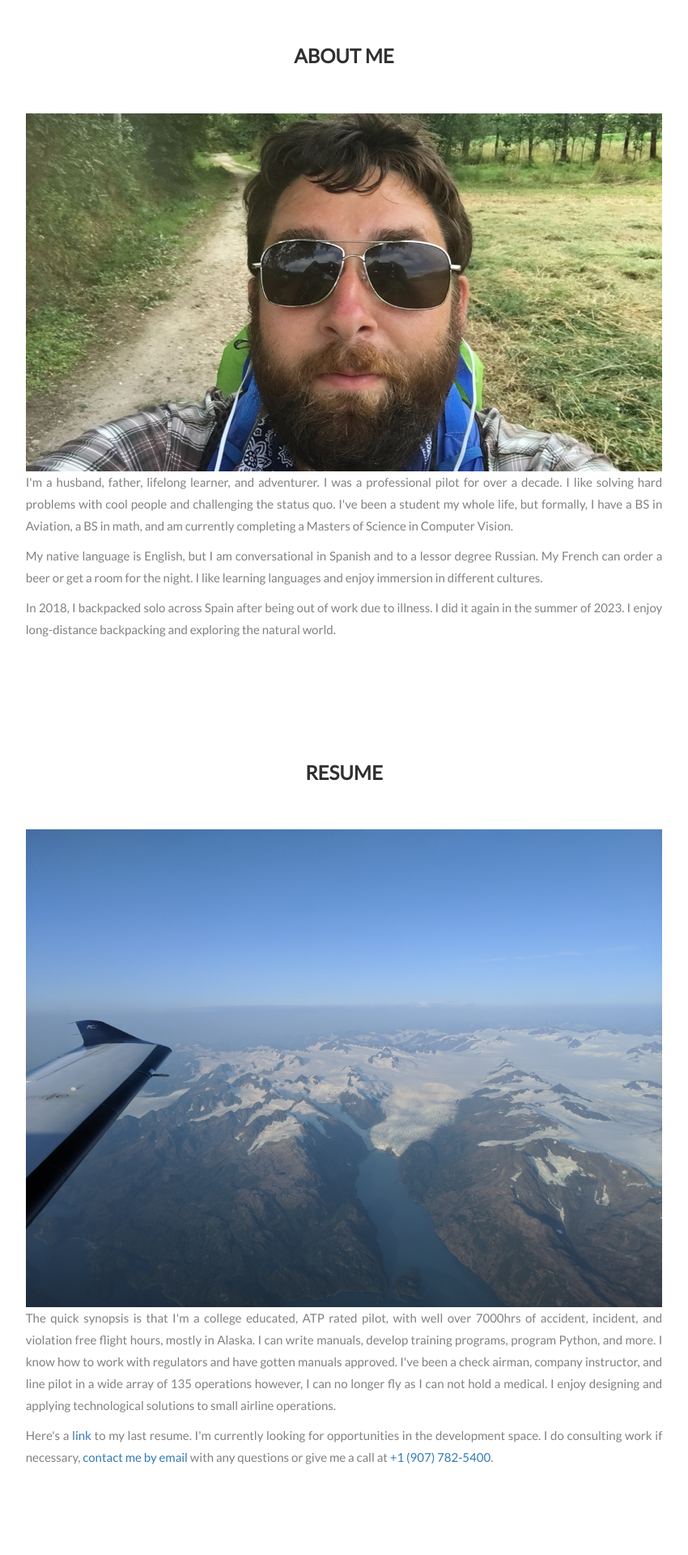
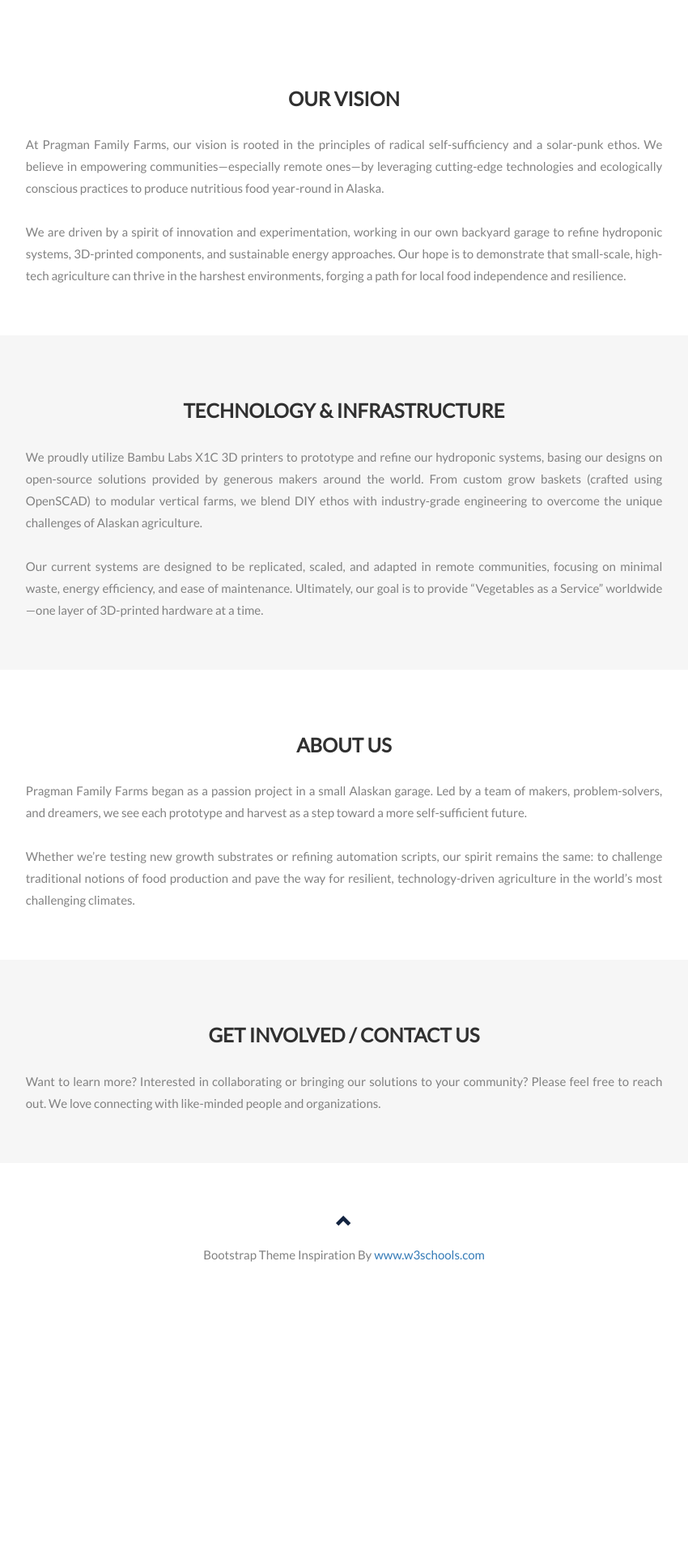
Before and after one commit to patpragman/pragman_dot_io, a Flask app: page / in a window 1280 px wide. Shown: the part 353-2273 px from the top of the page at 81% size, without its empty margins (215-1065 px from the left). After the commit the page ends 1911 px from the top, so only its background shows below. Run offline with Flask 3, Linux system fonts and the light colour scheme; some libraries are stand-ins or nearby versions.

Commit message:
initial changes to move to farm-site

```diff
--- a/templates/main.html
+++ b/templates/main.html
@@ -1,15 +1,20 @@
 <!DOCTYPE html>
 <html lang="en">
 <head>
-  <!-- Theme Made By www.w3schools.com -->
-  <title>Patrick Pragman</title>
+  <!-- Template updated for Pragman Family Farms -->
+  <title>Pragman Family Farms</title>
   <meta charset="utf-8">
   <meta name="viewport" content="width=device-width, initial-scale=1">
+
+  <!-- Bootstrap CSS & Google Fonts -->
   <link rel="stylesheet" href="https://maxcdn.bootstrapcdn.com/bootstrap/3.4.1/css/bootstrap.min.css">
   <link href="https://fonts.googleapis.com/css?family=Montserrat" rel="stylesheet" type="text/css">
   <link href="https://fonts.googleapis.com/css?family=Lato" rel="stylesheet" type="text/css">
+
+  <!-- jQuery and Bootstrap JS -->
   <script src="https://ajax.googleapis.com/ajax/libs/jquery/3.5.1/jquery.min.js"></script>
   <script src="https://maxcdn.bootstrapcdn.com/bootstrap/3.4.1/js/bootstrap.min.js"></script>
+
   <style>
     body {
       font: 400 15px Lato, sans-serif;
@@ -31,18 +36,19 @@
       margin-bottom: 30px;
     }
     .jumbotron {
-    background-color: #122340;
+      background-color: #122340; /* Main brand color */
       color: #fff;
       padding: 100px 25px;
       font-family: Montserrat, sans-serif;
-    background-image: url("{{url_for('static', filename='herobanner.png')}}");
-    background-size:cover;
+      background-image: url("{{ url_for('static', filename='herobanner.png') }}");
+      background-size: cover;
+      background-position: center;
     }
-
-  .body_text{
+    .body_text {
       text-align: justify;
       text-justify: inter-word;
       width: 65%;
+      margin: 0 auto; /* center the text block */
     }
     .container-fluid {
       padding: 60px 50px;
@@ -68,7 +74,8 @@
       height: 100%;
       margin-bottom: 10px;
     }
-  .carousel-control.right, .carousel-control.left {
+    .carousel-control.right,
+    .carousel-control.left {
       background-image: none;
       color: #122340;
     }
@@ -90,16 +97,11 @@
     }
     .panel {
       border: 1px solid #122340;
-    border-radius:0 !important;
+      border-radius: 0 !important;
       transition: box-shadow 0.5s;
     }
     .panel:hover {
-    box-shadow: 5px 0px 40px rgba(0,0,0, .2);
-  }
-  .panel-footer .btn:hover {
-    border: 1px solid #122340;
-    background-color: #fff !important;
-    color: #122340;
+      box-shadow: 5px 0px 40px rgba(0, 0, 0, 0.2);
     }
     .panel-heading {
       color: #fff !important;
@@ -114,12 +116,10 @@
     .panel-footer {
       background-color: white !important;
     }
-  .panel-footer h3 {
-    font-size: 32px;
-  }
-  .panel-footer h4 {
-    color: #aaa;
-    font-size: 14px;
+    .panel-footer .btn:hover {
+      border: 1px solid #122340;
+      background-color: #fff !important;
+      color: #122340;
     }
     .panel-footer .btn {
       margin: 15px 0;
@@ -136,12 +136,13 @@
       letter-spacing: 4px;
       border-radius: 0;
       font-family: Montserrat, sans-serif;
-
     }
-  .navbar li a, .navbar .navbar-brand {
+    .navbar li a,
+    .navbar .navbar-brand {
       color: #fff !important;
     }
-  .navbar-nav li a:hover, .navbar-nav li.active a {
+    .navbar-nav li a:hover,
+    .navbar-nav li.active a {
       color: #122340 !important;
       background-color: #fff !important;
     }
@@ -154,7 +155,9 @@
       margin-bottom: 20px;
       color: #122340;
     }
-  .slideanim {visibility:hidden;}
+    .slideanim {
+      visibility: hidden;
+    }
     .slide {
       animation-name: slide;
       -webkit-animation-name: slide;
@@ -191,6 +194,9 @@
         width: 100%;
         margin-bottom: 35px;
       }
+      .body_text {
+        width: 90%;
+      }
     }
     @media screen and (max-width: 480px) {
       .logo {
@@ -199,151 +205,157 @@
     }
   </style>
 </head>
+
 <body id="myPage" data-spy="scroll" data-target=".navbar" data-offset="60">
 
+<!-- NAVBAR -->
 <nav class="navbar navbar-default navbar-fixed-top">
   <div class="container">
     <div class="navbar-header">
+      <!-- Collapsed menu button -->
       <button type="button" class="navbar-toggle" data-toggle="collapse" data-target="#myNavbar">
         <span class="icon-bar"></span>
         <span class="icon-bar"></span>
         <span class="icon-bar"></span>
       </button>
-      <!-- <a class="navbar-brand" href="#myPage">Logo</a> -->
+      <!-- Placeholder LOGO (coming soon) -->
+      <!-- <a class="navbar-brand" href="#myPage"><img src="{{ url_for('static', filename='placeholder_logo.png') }}" alt="Pragman Family Farms Logo" style="height: 30px;"></a> -->
     </div>
     <div class="collapse navbar-collapse" id="myNavbar">
       <ul class="nav navbar-nav navbar-right">
-          <li><a href="#main">Main</a></li>
-          <li><a href="#about">About Me</a></li>
-          <li><a href="#resume">Resume</a></li>
-          <li><a href="#projects">Portfolio</a></li>
-          <li><a href="/misc">Misc</a> </li>
-
+        <li><a href="#main">HOME</a></li>
+        <li><a href="#vision">OUR VISION</a></li>
+        <li><a href="#technology">TECHNOLOGY</a></li>
+        <li><a href="#about">ABOUT</a></li>
+        <li><a href="#contact">CONTACT</a></li>
       </ul>
     </div>
   </div>
 </nav>
 
-<div id='main' class="jumbotron text-center">
-  <h1>Patrick Pragman</h1>
+<!-- MAIN JUMBOTRON -->
+<div id="main" class="jumbotron text-center">
+  <h1>Pragman Family Farms</h1>
+  <p>Healthy Food, Grown with High-Tech Infrastructure in Alaska</p>
 </div>
 
-<!-- Container (About Me)) -->
-<div id="about" class="container-fluid">
-  <div class="row" align="center">
-
-    <div class="col">
-      <h2>About Me</h2><br>
-      <img src="{{url_for('static', filename='me.jpeg')}}" style="width:65%">
-      <p class="body_text" >I'm a husband, father, lifelong learner, and adventurer.  I was a professional pilot for over a decade.  I like solving hard problems with cool people and challenging the status quo.  I've been a student my whole life, but formally, I have a BS in Aviation, a BS in math, and am currently completing a Masters of Science in Computer Vision.</p>
-
-      <p class="body_text">My native language is English, but I am conversational in Spanish and to a lessor degree Russian.  My French can order a beer or get a room for the night.  I like learning languages and enjoy immersion in different cultures.</p>
-
-      <p class="body_text">In 2018, I backpacked solo across Spain after being out of work due to illness.  I did it again in the summer of 2023.  I enjoy long-distance backpacking and exploring the natural world.</p>
-
-    </div>
-
+<!-- OUR VISION SECTION -->
+<div id="vision" class="container-fluid">
+  <div class="row text-center">
+    <h2>Our Vision</h2>
+    <p class="body_text">
+      At Pragman Family Farms, our vision is rooted in the principles of radical self-sufficiency and a solar-punk ethos.
+      We believe in empowering communities—especially remote ones—by leveraging cutting-edge technologies and ecologically
+      conscious practices to produce nutritious food year-round in Alaska.
+      <br><br>
+      We are driven by a spirit of innovation and experimentation, working in our own backyard garage to refine
+      hydroponic systems, 3D-printed components, and sustainable energy approaches. Our hope is to demonstrate that
+      small-scale, high-tech agriculture can thrive in the harshest environments, forging a path for local food
+      independence and resilience.
+    </p>
   </div>
 </div>
 
-
-<!-- Container (Resume )) -->
-<div id="resume" class="container-fluid">
-  <div class="row" align="center">
-
-    <div class="col">
-      <h2>Resume</h2><br>
-      <img src="{{url_for('static', filename='inflight.jpg')}}" style="width:65%">
-      <p class="body_text">The quick synopsis is that I'm a college educated, ATP rated pilot, with well over 7000hrs of accident, incident, and violation free flight hours, mostly in Alaska.  I can write manuals, develop training programs, program Python, and more.  I know how to work with regulators and have gotten manuals approved.  I've been a check airman, company instructor, and line pilot in a wide array of 135 operations however, I can no longer fly as I can not hold a medical.  I enjoy designing and applying technological solutions to small airline operations.</p>
-
-      <p class="body_text" >Here's a <a href="https://docs.google.com/document/d/1aVhPFsyncbSXIfT7lq4E7l2dtaTM0LmSNbgNMcFuPyI/edit?usp=sharing">link</a> to my last resume.  I'm currently looking for opportunities in the development space.  I do consulting work if necessary, <a href="mailto:pat@pragman.io">contact me by email</a> with any questions or give me a call at <a href="tel: +19077825400">+1 (907) 782-5400</a>.</p>
-
-    </div>
-
+<!-- TECHNOLOGY SECTION -->
+<div id="technology" class="container-fluid bg-grey">
+  <div class="row text-center">
+    <h2>Technology & Infrastructure</h2>
+    <p class="body_text">
+      We proudly utilize Bambu Labs X1C 3D printers to prototype and refine our hydroponic systems,
+      basing our designs on open-source solutions provided by generous makers around the world.
+      From custom grow baskets (crafted using OpenSCAD) to modular vertical farms, we blend DIY ethos
+      with industry-grade engineering to overcome the unique challenges of Alaskan agriculture.
+      <br><br>
+      Our current systems are designed to be replicated, scaled, and adapted in remote communities,
+      focusing on minimal waste, energy efficiency, and ease of maintenance. Ultimately, our goal
+      is to provide “Vegetables as a Service” worldwide—one layer of 3D-printed hardware at a time.
+    </p>
   </div>
 </div>
 
-
-<!-- Container (Resume )) -->
-<div id="projects" class="container-fluid">
-  <div class="row" align="center">
-
-    <div class="col">
-      <h2>Projects</h2><br>
-      <img src="{{url_for('static', filename='projects.jpeg')}}" style="width:65%">
-      <h3>This Site</h3>
-      <p class="body_text">This site is my home on the web, and serves as my digital resume.  I started learning Python several years ago and have slowly been getting more serious about trying to hone some web development skills.  I use <a href="https://www.pythonanywhere.com">PythonAnywhere</a> to host the Flask App that renders this page. I purchased the domain from Google Domains.  This was mostly just an exercise in learning Bootstrap and shameless self promotion.</p>
-
-      <h3>Weather Watcher</h3>
-      <p class="body_text">Part of flying in Alaska is "weather hold."  The tedious time you spend sitting in front of a screen refreshing the weather to see if it's changed enough to safely go fly.  A while back I put together a tool using Flask and Bootstrap and a little Javascript to refresh the weather for me.  You can find it <a href="/wxwatch">here.</a></p>
-
-      <h3>Simple Inventory</h3>
-      <p class="body_text">I've worked at a few places that didn't have much of an inventory control process for their air freight.  We mostly just put stuff in the warehouse then manually went around looking for it when it was time to fly.  I decided to try my hand at a solution to that.  I created a simple web app with that can manage an inventory.  You can check stuff in, check stuff out, and create new customers and users.  It creates labels that have a QR code that load them into a cart.  It uses Python for the back end (with flask, like this site), SQLite for the database, and a little HTML and Javascript to add functionality.  Check it out <a href="https://ciegoservices.pythonanywhere.com">here.</a></p>
-
-        <h3>Nearly Continuous Integration</h3>
-        <p class="body_text">I have been recently reading quite a bit about CI/CD processes.  I'm self-educating on the basics of devops.  As part of that process, I have created a pipeline that makes it easier to push code to this site.  The project lives on Github, and a script runs on python anywhere that looks for updates to the git hub repo.  If there are updates, the test environment <a href="http://test.pragman.io">test.python.io</a> gets updated, then deploying to production just requires running a "reload.sh" script.  It's not exactly what you'd see in industry (I just have a test and a production app) but for a simple page, it's "good enough."</p>
-
-        <h3>Graduate School!</h3>
-        <p class="body_text">Since the Fall of 2022, I've been in Graduate School studying Computer Vision at the University of Alaska Anchorage.  I've been building a lot of fun machine learning tools, and working on my thesis.  If you're interested in the content, send me an email, but ultimately, I'm using ResNet-18 to detect aquatic vegetation on floatplane water rudders.  Expect to see more projects added here, as well as my thesis when I have time to post them.</p>
-
-
-        <h3>Flashcard McFlashcardy</h3>
-        <p class="body_text">In my first semester of graduate school, I managed a team of undergrads to build a <a href="https://patpragman.github.io/swe_class_project/">simple flashcard</a> web application for our software engineering course.  I wrote the backend using Python, and AWS.  I cannot take credit for the absolutely beautiful front end - that goes to <a href="https://github.com/JaaliyahA">Jaaliyah</a> and <a href="https://github.com/borogchingua">Boro</a>, hire them immediately.</p>
-
-
-        <h3>Pat Tracker</h3>
-        <p class="body_text">As a somewhat tangential side project to my graduate research, I've used a Raspberry Pi Pico to build a tool to send data over cell.  In the long run, I hope to build a tool that can track the spread of the invasive species I'm concerned with in my research.  Beyond that I think I could leverage this into an open source asset tracking tool.  The code on the micro computer is in Python, and the website uses JavaScript (thanks leaflet.js).  The code is available on github <a href="https://github.com/patpragman/patmap">here</a>, the website is hosted live and working, let me know if you want access, I can't afford 2m hits a day quite yet.</p>
-        <img src="{{url_for('static', filename='mapui.png')}}" style="width:65%">
-
-
-    </div>
-
+<!-- ABOUT SECTION -->
+<div id="about" class="container-fluid">
+  <div class="row text-center">
+    <h2>About Us</h2>
+    <p class="body_text">
+      Pragman Family Farms began as a passion project in a small Alaskan garage.
+      Led by a team of makers, problem-solvers, and dreamers, we see each prototype and
+      harvest as a step toward a more self-sufficient future.
+      <br><br>
+      Whether we’re testing new growth substrates or refining automation scripts,
+      our spirit remains the same: to challenge traditional notions of food production
+      and pave the way for resilient, technology-driven agriculture in the world’s most
+      challenging climates.
+    </p>
   </div>
 </div>
 
+<!-- CONTACT US SECTION -->
+<div id="contact" class="container-fluid bg-grey">
+  <div class="row text-center">
+    <h2>Get Involved / Contact Us</h2>
+    <p class="body_text">
+      Want to learn more? Interested in collaborating or bringing our solutions to your community?
+      Please feel free to reach out. We love connecting with like-minded people and organizations.
+    </p>
+
+    <!-- Uncomment the form below when ready to implement signups/inquiries -->
+    <!--
+    <div class="col-md-6 col-md-offset-3">
+      <form>
+        <div class="form-group">
+          <label for="name">Your Name:</label>
+          <input type="text" class="form-control" id="name" placeholder="Enter name">
+        </div>
+        <div class="form-group">
+          <label for="email">Your Email:</label>
+          <input type="email" class="form-control" id="email" placeholder="Enter email">
+        </div>
+        <div class="form-group">
+          <label for="message">Your Message:</label>
+          <textarea class="form-control" rows="4" id="message" placeholder="Your message here"></textarea>
+        </div>
+        <button type="submit" class="btn btn-default">Submit</button>
+      </form>
+    </div>
+    -->
+  </div>
+</div>
+
+<!-- FOOTER -->
 <footer class="container-fluid text-center">
   <a href="#myPage" title="To Top">
     <span class="glyphicon glyphicon-chevron-up"></span>
   </a>
-  <p>Bootstrap Theme Made By <a href="https://www.w3schools.com" title="Visit w3schools">www.w3schools.com</a></p>
+  <p>Bootstrap Theme Inspiration By <a href="https://www.w3schools.com" title="Visit w3schools">www.w3schools.com</a></p>
 </footer>
 
+<!-- Smooth Scrolling + Slide Animations -->
 <script>
 $(document).ready(function(){
   // Add smooth scrolling to all links in navbar + footer link
   $(".navbar a, footer a[href='#myPage']").on('click', function(event) {
-    // Make sure this.hash has a value before overriding default behavior
     if (this.hash !== "") {
-      // Prevent default anchor click behavior
       event.preventDefault();
-
-      // Store hash
       var hash = this.hash;
-
-      // Using jQuery's animate() method to add smooth page scroll
-      // The optional number (900) specifies the number of milliseconds it takes to scroll to the specified area
       $('html, body').animate({
         scrollTop: $(hash).offset().top
       }, 900, function(){
-
-        // Add hash (#) to URL when done scrolling (default click behavior)
         window.location.hash = hash;
       });
-    } // End if
+    }
   });
 
   $(window).scroll(function() {
     $(".slideanim").each(function(){
       var pos = $(this).offset().top;
-
       var winTop = $(window).scrollTop();
       if (pos < winTop + 600) {
         $(this).addClass("slide");
       }
     });
   });
-})
-
+});
 </script>
 
 </body>
```
Lines whose indentation alone changed are shown as unchanged.
